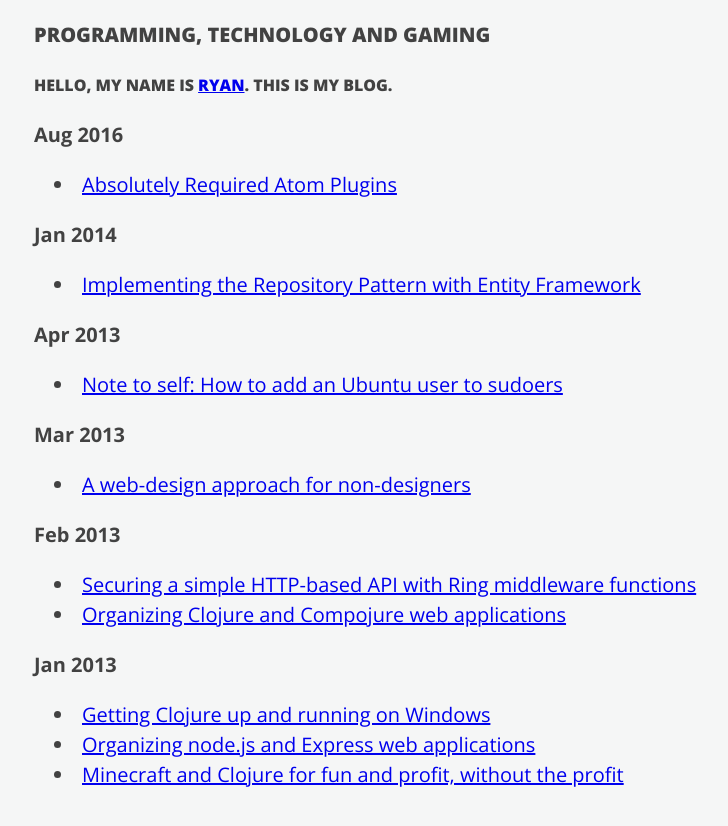
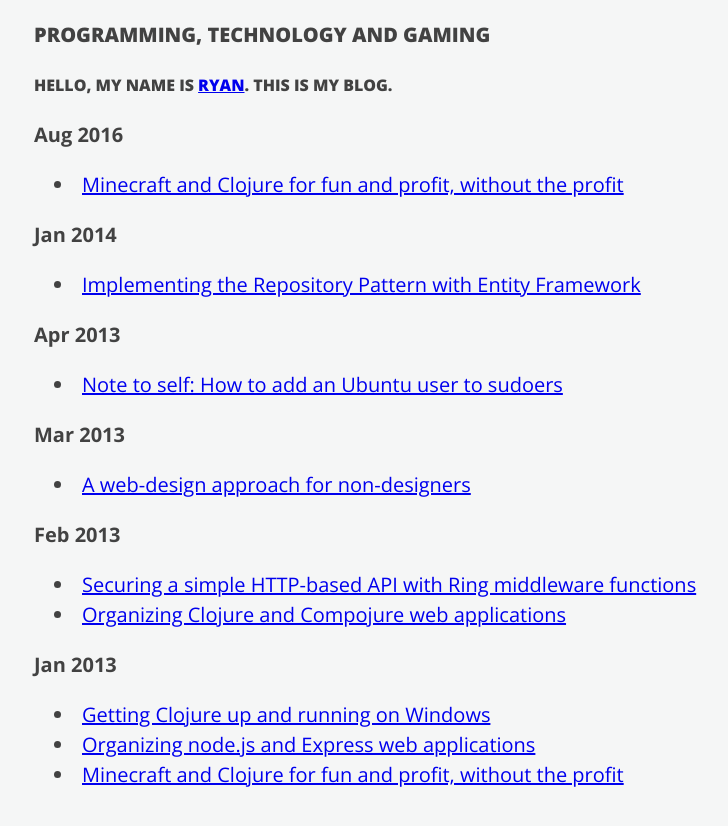
Before and after one commit to ryancole/ryancole.github.com, a Jekyll site: the page built from index.html, in a window 1280 px wide. Shown: the top 826 px of the page, without its empty margins (256-984 px from the left). Built offline with Jekyll 4.4.1, drawn with Linux system fonts in a browser that asks for light colours.

Commit message:
Update 2016-08-02-absolutely-required-atom-plugins.md

```diff
--- a/_posts/2016-08-02-absolutely-required-atom-plugins.md
+++ b/_posts/2016-08-02-absolutely-required-atom-plugins.md
@@ -1,3 +1,8 @@
+---
+layout: entry
+title: Minecraft and Clojure for fun and profit, without the profit
+---
+
 Here are some atom.io plugins that I find to be absolutely invaluable for my JavaScript coding.
 
 - atom-ternjs: auto complete
```
